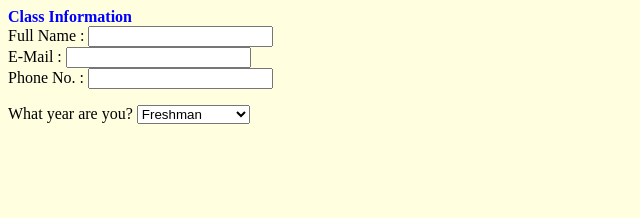
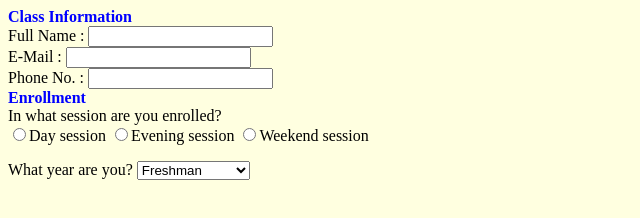
Before and after one commit to bienperez/bienperez.github.io, a plain HTML site: page activities/forms/forms.html in a window 1280 px wide. Shown: the whole page, without its empty margins (0-640 px from the left). Drawn offline with Linux system fonts and the light colour scheme.

```diff
--- a/activities/forms/forms.html
+++ b/activities/forms/forms.html
@@ -22,22 +22,41 @@
                                             <label> Phone No. : </label>
                                             <INPUT type="TEXT" name="phone" value=" ">
                                                 <br>
+                                                    <B>
+                                                        <font color="blue">Enrollment</font>
+                                                    </B>
+                                                    <BR>In what session are you enrolled?
+                                                        <BR>
+                                                            <INPUT type="radio" name="session" value="day">Day session
+
+                                                                <INPUT type="radio" name="session" value="evening">Evening session
+
+                                                                    <INPUT type="radio" name="session" value="weekend">Weekend session
+
                                                                         <P>What year are you?
+
 
                                                                             <SELECT NAME="year" SIZE=1>
                                                                                 <OPTION SELECTED> Freshman
 
+
                                                                                     <OPTION> Sophomore
+
 
                                                                                         <OPTION> Junior
 
+
                                                                                             <OPTION> Senior
+
 
                                                                                                 <OPTION> Post Graduate
 
+
                                                                                                     <OPTION> Visiting student
 
+
                                                                                                         <OPTION> Other
+
 
                                                                                                         </SELECT>
                                                                                                     </FORM>
```
Lines whose indentation alone changed are shown as unchanged.
